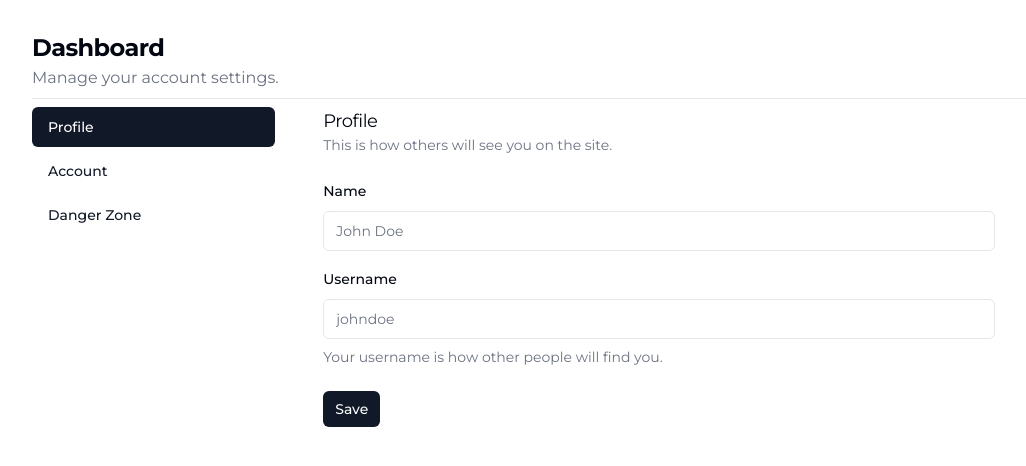
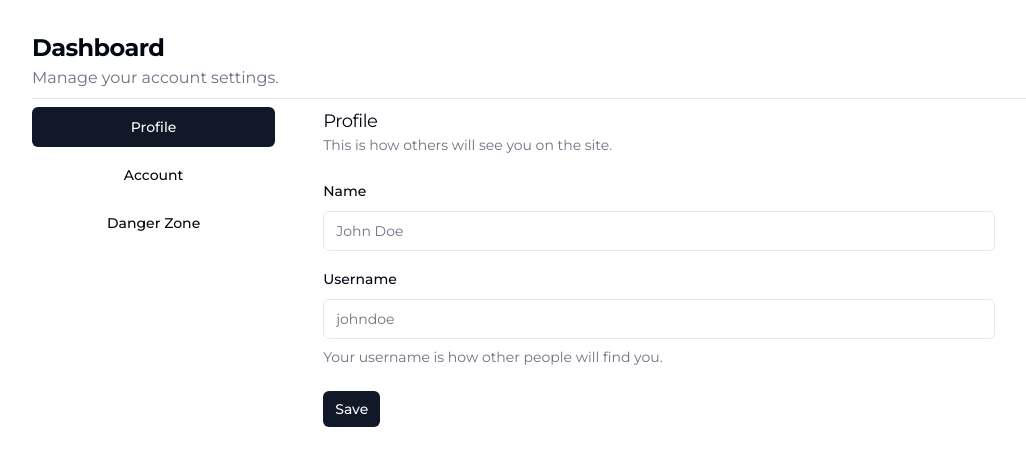
Before and after one commit to ashishxcode/next-auth, a Next.js app: page /dashboard in a window 1280 px wide. Shown: the top 466 px of the page, without its empty margins (0-1026 px from the left). Built offline with nearby package versions, Linux system fonts and the light colour scheme; no server answers.

Commit message:
FIX : side-nav active tabs bug

```diff
--- a/src/app/dashboard/components/sidebar-nav.tsx
+++ b/src/app/dashboard/components/sidebar-nav.tsx
@@ -26,7 +26,7 @@ export function SidebarNav({
 	return (
 		<nav
 			className={cn(
-				'flex space-x-2 lg:flex-col lg:space-x-0 lg:space-y-1',
+				'flex space-x-2 lg:flex-col lg:space-x-0 lg:space-y-2',
 				className
 			)}
 			{...props}
@@ -35,12 +35,7 @@ export function SidebarNav({
 				<Button
 					key={item.value}
 					onClick={() => handleTabChange(item.value)}
-					className={cn(
-						activeTab === item.value
-							? 'bg-primary text-white'
-							: 'bg-white text-primary',
-						'transition-all ease-in-out duration-200 border-bottom-2 justify-start hover:border-primary hover:text-white'
-					)}
+					variant={activeTab === item.value ? 'default' : 'ghost'}
 				>
 					{item.title}
 				</Button>
```
